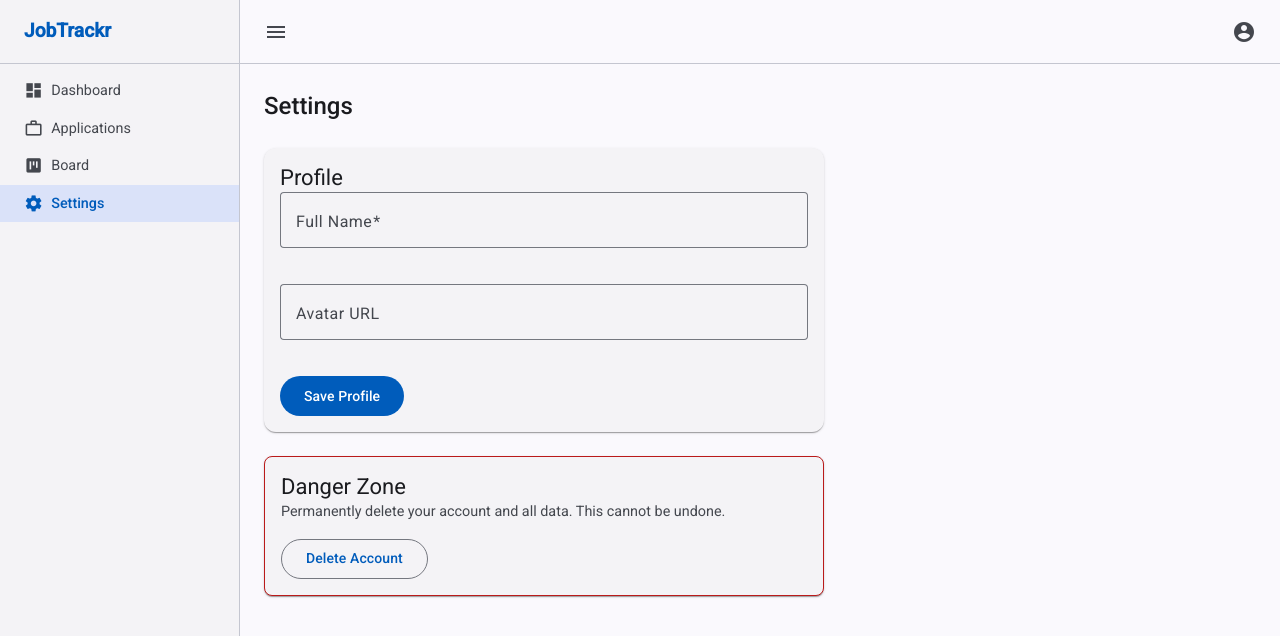
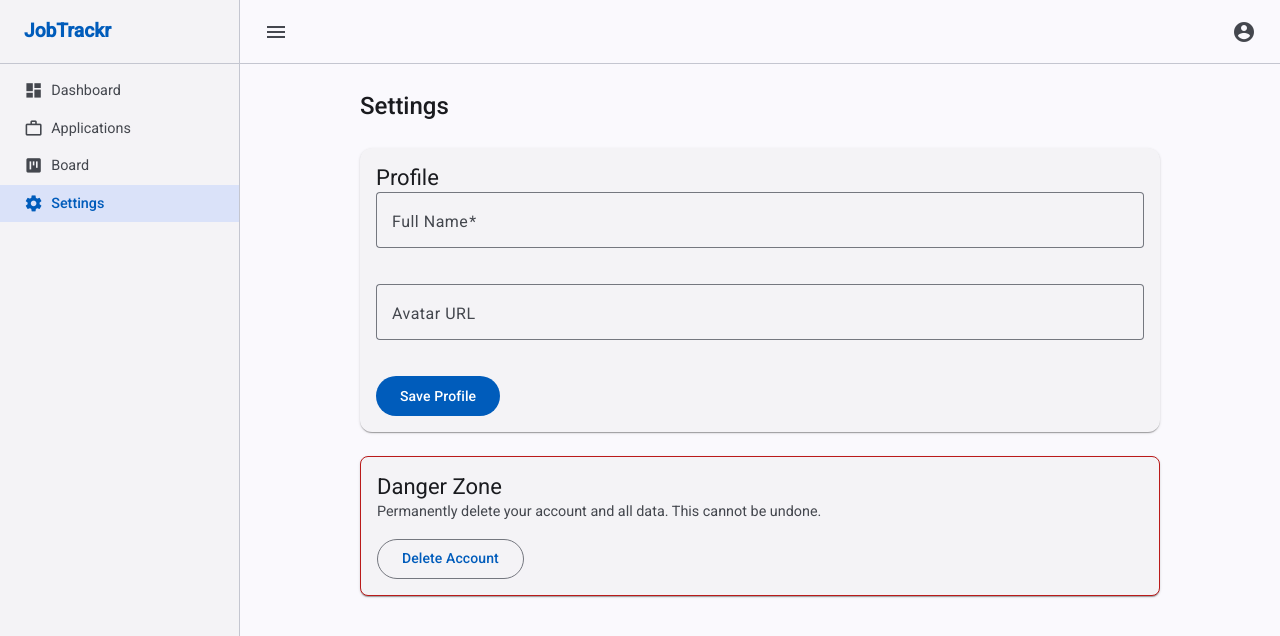
Before and after one commit to tkrsatyam/jobtrackr, an Angular app in the folder frontend/jobtrackr-fe/: page /settings in a window 1280 px wide. Shown: the top 636 px of the page. Built offline with nearby package versions, Linux system fonts and the light colour scheme; no server answers.

Commit message:
feat: restructure application and settings components for improved layout and styling

```diff
--- a/frontend/jobtrackr-fe/src/app/features/applications/application-create/application-create.component.html
+++ b/frontend/jobtrackr-fe/src/app/features/applications/application-create/application-create.component.html
@@ -1,3 +1,4 @@
+<div class="page-container">
     <div class="page-header">
         <h1>Add Application</h1>
     </div>
@@ -6,3 +7,4 @@
         [initialValue]="null"
         [submitting]="submitting()"
         (formSubmit)="onSubmit($event)" />
+</div>
--- a/frontend/jobtrackr-fe/src/app/features/applications/application-create/application-create.component.scss
+++ b/frontend/jobtrackr-fe/src/app/features/applications/application-create/application-create.component.scss
@@ -1,5 +1,7 @@
 .page-header {
-    margin-bottom: var(--spacing-lg);
+    max-width: 800px;
+    width: 100%;
+    margin: 0 auto var(--spacing-lg);
 
     h1 {
         font-size: 1.5rem;
--- a/frontend/jobtrackr-fe/src/app/features/applications/application-detail/application-detail.component.html
+++ b/frontend/jobtrackr-fe/src/app/features/applications/application-detail/application-detail.component.html
@@ -1,3 +1,4 @@
+<div class="page-container">
     @if (loading()) {
         <mat-progress-bar mode="indeterminate" />
     }
@@ -149,3 +150,4 @@
             </div>
         </div>
     }
+</div>
--- a/frontend/jobtrackr-fe/src/app/features/applications/application-edit/application-edit.component.html
+++ b/frontend/jobtrackr-fe/src/app/features/applications/application-edit/application-edit.component.html
@@ -1,3 +1,4 @@
+<div class="page-container">
     @if (loading()) {
         <mat-progress-bar mode="indeterminate" />
     } @else {
@@ -12,3 +13,4 @@
             (formSubmit)="onSubmit($event)"/>
         }
     }
+</div>
--- a/frontend/jobtrackr-fe/src/app/features/applications/application-edit/application-edit.component.scss
+++ b/frontend/jobtrackr-fe/src/app/features/applications/application-edit/application-edit.component.scss
@@ -1,5 +1,7 @@
 .page-header {
-    margin-bottom: var(--spacing-lg);
+    max-width: 800px;
+    width: 100%;
+    margin: 0 auto var(--spacing-lg);
 
     h1 {
         font-size: 1.5rem;
--- a/frontend/jobtrackr-fe/src/app/features/applications/application-list/application-list.component.html
+++ b/frontend/jobtrackr-fe/src/app/features/applications/application-list/application-list.component.html
@@ -1,3 +1,4 @@
+<div class="page-container">
     <div class="page-header">
         <h1>Applications</h1>
         <div class="page-actions">
@@ -177,3 +178,4 @@
             (page)="onPageChange($event)"
             showFirstLastButtons />
     </div>
+</div>
--- a/frontend/jobtrackr-fe/src/app/features/applications/components/application-form/application-form.component.scss
+++ b/frontend/jobtrackr-fe/src/app/features/applications/components/application-form/application-form.component.scss
@@ -1,5 +1,7 @@
 .application-form {
     max-width: 800px;
+    width: 100%;
+    margin: 0 auto;
 }
 
 .form-row {
--- a/frontend/jobtrackr-fe/src/app/features/dashboard/dashboard.component.html
+++ b/frontend/jobtrackr-fe/src/app/features/dashboard/dashboard.component.html
@@ -1,3 +1,4 @@
+<div class="page-container">
     <div class="page-header">
         <h1>Dashboard</h1>
         <a mat-flat-button color="primary" routerLink="/applications/new">
@@ -35,3 +36,4 @@
             <p class="empty-hint">No applications yet. <a routerLink="/applications/new">Add your first one.</a></p>
         }
     </section>
+</div>
--- a/frontend/jobtrackr-fe/src/app/features/settings/settings.component.html
+++ b/frontend/jobtrackr-fe/src/app/features/settings/settings.component.html
@@ -1,3 +1,4 @@
+<div class="page-container">
     <div class="page-header">
         <h1>Settings</h1>
     </div>
@@ -78,3 +79,4 @@
             </mat-card-content>
         </mat-card>
     </div>
+</div>
--- a/frontend/jobtrackr-fe/src/app/features/settings/settings.component.scss
+++ b/frontend/jobtrackr-fe/src/app/features/settings/settings.component.scss
@@ -1,9 +1,12 @@
 .page-header {
-  margin-bottom: var(--spacing-lg);
+  margin: 0 auto;
+  max-width: 800px;
+  width: 100%;
 
   h1 {
     font-size: 1.5rem;
     font-weight: 500;
+    margin-bottom: var(--spacing-lg);
   }
 }
 
@@ -11,7 +14,9 @@
   display: flex;
   flex-direction: column;
   gap: var(--spacing-lg);
-  max-width: 560px;
+  max-width: 800px;
+  width: 100%;
+  margin: 0 auto;
 }
 
 .full-width {
--- a/frontend/jobtrackr-fe/src/styles.scss
+++ b/frontend/jobtrackr-fe/src/styles.scss
@@ -102,3 +102,9 @@ body {
   &.priority-HIGH   { background: var(--color-priority-high); }
   &.priority-DREAM  { background: var(--color-priority-dream); color: #333; }
 }
+
+.page-container {
+  max-width: 1200px;
+  margin: 0 auto;
+  width: 100%;
+}
```
Lines whose indentation alone changed are shown as unchanged.
